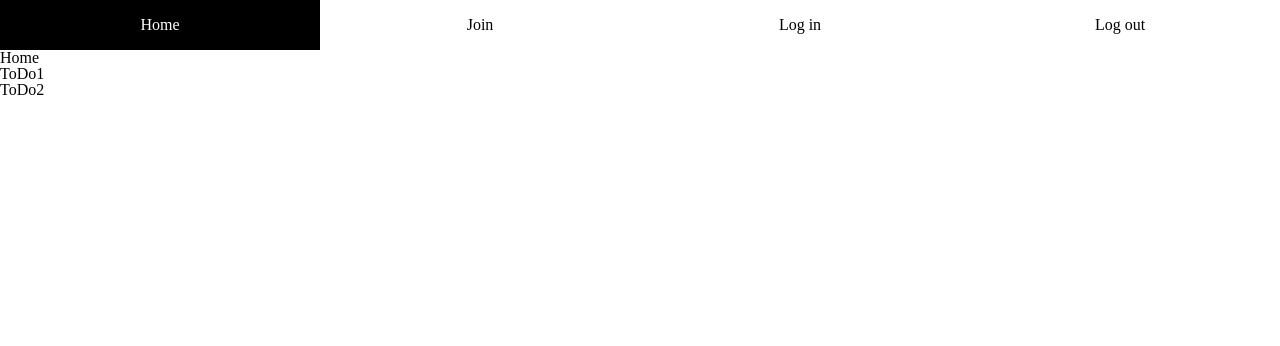
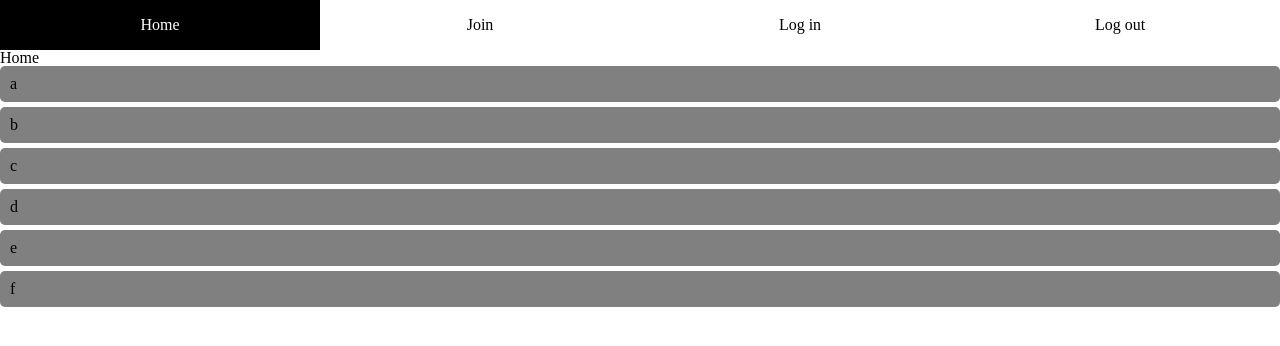
Before and after one commit to jukangpark/to-do-list, a React (Create React App) app in the folder client/: page / in a window 1280 px wide. Shown: the top 346 px of the page. Built offline with nearby package versions, Linux system fonts and the light colour scheme.

Commit message:
recoil drag and drop

```diff
--- a/client/package.json
+++ b/client/package.json
@@ -18,6 +18,7 @@
     "react-dom": "^17.0.2",
     "react-router-dom": "^6.2.2",
     "react-scripts": "5.0.0",
+    "recoil": "^0.6.1",
     "styled-components": "^5.3.3",
     "typescript": "^4.6.2",
     "web-vitals": "^2.1.4"
--- /dev/null
+++ b/client/src/atoms.ts
@@ -0,0 +1,6 @@
+import { atom } from "recoil";
+
+export const toDoState = atom({
+  key: "toDo",
+  default: ["a", "b", "c", "d", "e", "f"],
+});
--- /dev/null
+++ b/client/src/components/DraggableCard.tsx
@@ -0,0 +1,33 @@
+import { Draggable } from "react-beautiful-dnd";
+import styled from "styled-components";
+import React from "react";
+
+interface IDraggableCardProps {
+  toDo: string;
+  index: number;
+}
+
+const Card = styled.div`
+  border-radius: 5px;
+  margin-bottom: 5px;
+  padding: 10px 10px;
+  background-color: gray;
+`;
+
+const DragableCard = ({ toDo, index }: IDraggableCardProps) => {
+  return (
+    <Draggable key={toDo} draggableId={toDo} index={index}>
+      {(magic) => (
+        <Card
+          ref={magic.innerRef}
+          {...magic.draggableProps}
+          {...magic.dragHandleProps}
+        >
+          {toDo}
+        </Card>
+      )}
+    </Draggable>
+  );
+};
+
+export default React.memo(DragableCard);
--- a/client/src/index.tsx
+++ b/client/src/index.tsx
@@ -1,13 +1,16 @@
 import React from "react";
 import ReactDOM from "react-dom";
 import { BrowserRouter } from "react-router-dom";
+import { RecoilRoot } from "recoil";
 import App from "./App";
 
 ReactDOM.render(
   <React.StrictMode>
-    <BrowserRouter>
-      <App />
-    </BrowserRouter>
+    <RecoilRoot>
+      <BrowserRouter>
+        <App />
+      </BrowserRouter>
+    </RecoilRoot>
   </React.StrictMode>,
   document.getElementById("root")
 );
--- a/client/src/pages/Home.tsx
+++ b/client/src/pages/Home.tsx
@@ -1,7 +1,33 @@
-import { DragDropContext, Draggable, Droppable } from "react-beautiful-dnd";
+import {
+  DragDropContext,
+  Draggable,
+  Droppable,
+  DropResult,
+} from "react-beautiful-dnd";
+import { useRecoilState } from "recoil";
+import { toDoState } from "../atoms";
+import DraggableCard from "../components/DraggableCard";
 
 const Home = () => {
-  const onDragEnd = () => {};
+  const [toDos, setToDos] = useRecoilState(toDoState);
+
+  const onDragEnd = ({ draggableId, destination, source }: DropResult) => {
+    if (!destination) return;
+    //destination 이 없을 수도 있기 때문에 => 이유: 유저가 같은 자리에 둘 수도 있으니까.
+    setToDos((oldToDos) => {
+      const toDosCopy = [...oldToDos];
+      // state 를 mutate 하지 않을 것입니다.
+      toDosCopy.splice(source.index, 1);
+      toDosCopy.splice(destination?.index, 0, draggableId);
+      // insert draggableId에 있는 값을 destination.index 에서 index[0] 첫번째에 insert.
+      console.log(toDosCopy);
+      // 이 새로운 배열을 db에 저장? 순서를 바꾸니까 근데 기존의 값을 삭제하고 db에 다시 저장하는건 무리?
+      return toDosCopy;
+    });
+  };
+
+  //Array.prototype.splice();
+
   return (
     <div>
       Home
@@ -10,28 +36,10 @@ const Home = () => {
           <Droppable droppableId="one">
             {(magic) => (
               <ul ref={magic.innerRef} {...magic.droppableProps}>
-                <Draggable draggableId="first" index={0}>
-                  {(magic) => (
-                    <li
-                      ref={magic.innerRef}
-                      {...magic.draggableProps}
-                      {...magic.dragHandleProps}
-                    >
-                      ToDo1
-                    </li>
-                  )}
-                </Draggable>
-                <Draggable draggableId="second" index={1}>
-                  {(magic) => (
-                    <li
-                      ref={magic.innerRef}
-                      {...magic.draggableProps}
-                      {...magic.dragHandleProps}
-                    >
-                      ToDo2
-                    </li>
-                  )}
-                </Draggable>
+                {toDos.map((toDo, index) => (
+                  <DraggableCard key={toDo} toDo={toDo} index={index} />
+                ))}
+                {magic.placeholder}
               </ul>
             )}
           </Droppable>
@@ -42,3 +50,8 @@ const Home = () => {
 };
 
 export default Home;
+
+// components 의 state 가 변하면
+// 해당 component 의 모든 children 은 다시 렌더링 됩니다.
+// parent 가 새로 고침 되면 children 도 모두 다 새로고침됨.
+// 따라서 react memo 가 필요함.
```
Also changed, not shown: 1 other file (tests, documents, lock files or other folders).
